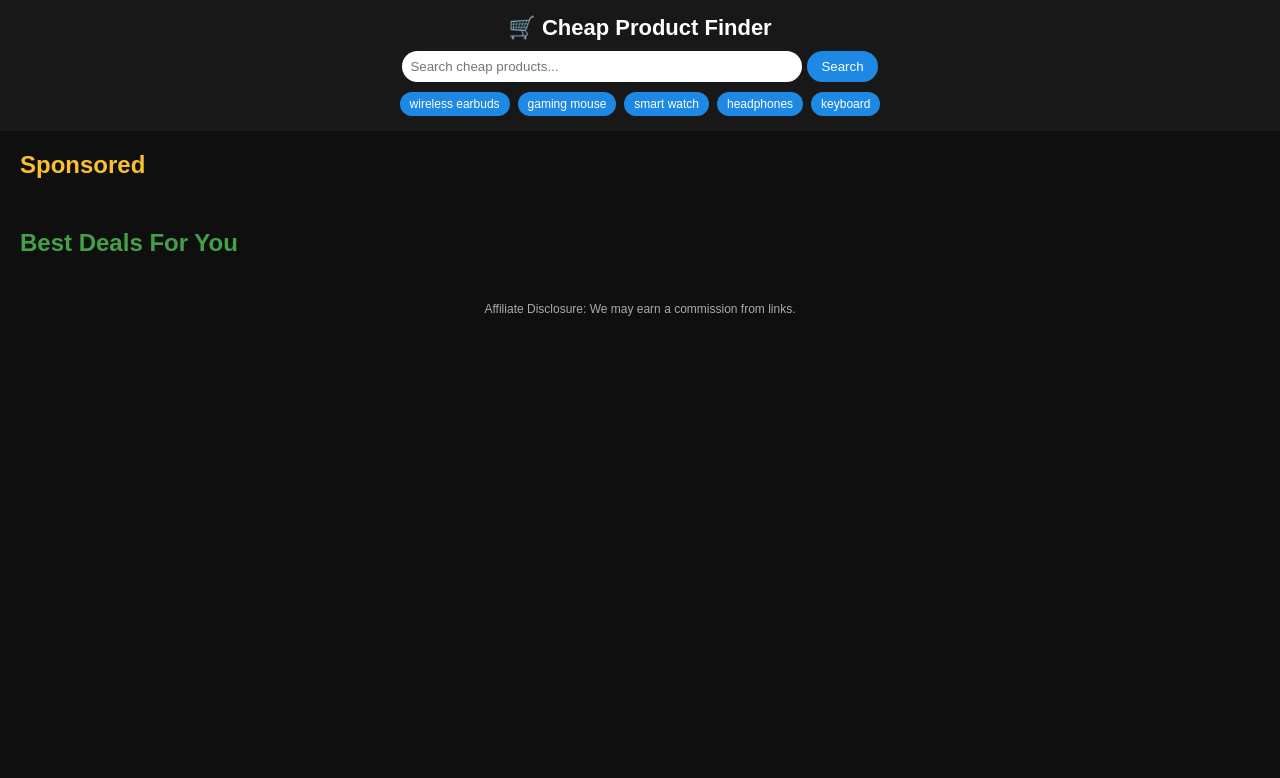
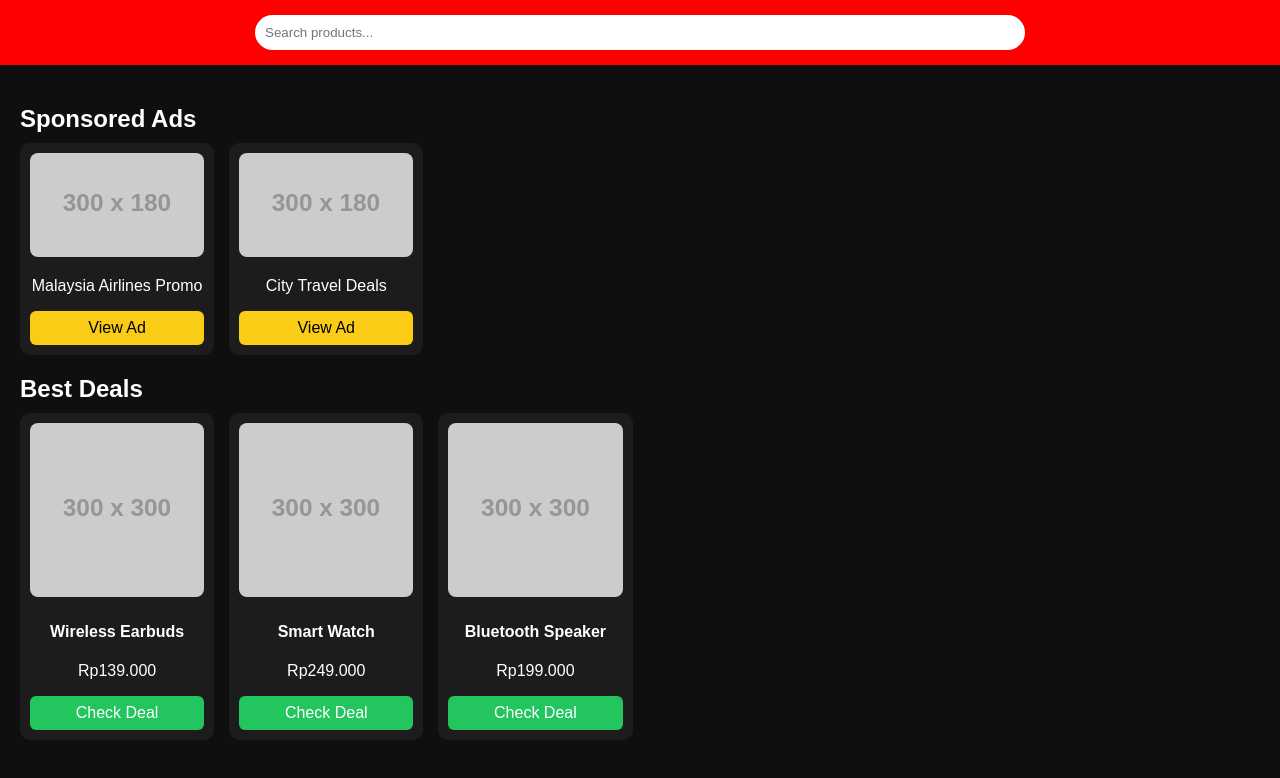
Before and after one commit to HafidzKholif/cheap-product-site, a website: page public/index.html in a window 1280 px wide. Drawn offline with Linux system fonts and the light colour scheme; placeholder pictures from the web are drawn by us.

Commit message:
Phase 2 UI: YouTube-style layout with ads, affiliate, suggestions

```diff
--- a/public/index.html
+++ b/public/index.html
@@ -8,37 +8,29 @@
 </head>
 <body>
 
-  <!-- HEADER / SEARCH -->
+  <!-- Top Search Bar -->
   <header class="top-bar">
-    <h1>🛒 Cheap Product Finder</h1>
-    <div class="search-box">
-      <input type="text" id="searchInput" placeholder="Search cheap products..." />
-      <button onclick="searchProducts()">Search</button>
-    </div>
+    <input type="text" id="searchInput" placeholder="Search products..." oninput="showSuggestions()" />
     <div id="suggestions" class="suggestions"></div>
   </header>
 
-  <!-- MAIN CONTENT -->
-  <main>
+  <!-- Content -->
+  <main class="container">
 
     <!-- ADS SECTION (YELLOW) -->
-    <section class="section ads-section">
-      <h2>Sponsored</h2>
-      <div id="ads" class="grid"></div>
+    <section>
+      <h2>Sponsored Ads</h2>
+      <div class="grid" id="ads"></div>
     </section>
 
     <!-- AFFILIATE PRODUCTS (GREEN) -->
-    <section class="section products-section">
-      <h2>Best Deals For You</h2>
-      <div id="results" class="grid"></div>
+    <section>
+      <h2>Best Deals</h2>
+      <div class="grid" id="products"></div>
     </section>
 
   </main>
 
-  <footer>
-    <p>Affiliate Disclosure: We may earn a commission from links.</p>
-  </footer>
-
   <script src="script.js"></script>
 </body>
 </html>
--- a/public/script.js
+++ b/public/script.js
@@ -1,57 +1,81 @@
-// Fake suggestions (BLUE)
-const suggestions = ["wireless earbuds", "gaming mouse", "smart watch", "headphones", "keyboard"];
+// DEMO DATA (PHASE 2)
 
-// Render suggestions
-const suggestionBox = document.getElementById("suggestions");
-suggestions.forEach(s => {
-  const div = document.createElement("div");
-  div.className = "suggestion-item";
-  div.innerText = s;
-  div.onclick = () => {
-    document.getElementById("searchInput").value = s;
-    searchProducts();
-  };
-  suggestionBox.appendChild(div);
+const ads = [
+  {
+    name: "Malaysia Airlines Promo",
+    image: "https://via.placeholder.com/300x180",
+    link: "#"
+  },
+  {
+    name: "City Travel Deals",
+    image: "https://via.placeholder.com/300x180",
+    link: "#"
+  }
+];
+
+const products = [
+  {
+    name: "Wireless Earbuds",
+    price: "Rp139.000",
+    image: "https://via.placeholder.com/300",
+    link: "#"
+  },
+  {
+    name: "Smart Watch",
+    price: "Rp249.000",
+    image: "https://via.placeholder.com/300",
+    link: "#"
+  },
+  {
+    name: "Bluetooth Speaker",
+    price: "Rp199.000",
+    image: "https://via.placeholder.com/300",
+    link: "#"
+  }
+];
+
+const suggestionsData = ["Earbuds", "Smart Watch", "Speaker", "Headphone", "Power Bank"];
+
+// Render Ads
+const adsContainer = document.getElementById("ads");
+ads.forEach(ad => {
+  adsContainer.innerHTML += `
+    <div class="card ad">
+      <img src="${ad.image}" />
+      <p>${ad.name}</p>
+      <a href="${ad.link}">View Ad</a>
+    </div>
+  `;
 });
 
-async function searchProducts() {
-  const query = document.getElementById("searchInput").value;
-  const res = await fetch("/api/search?q=" + query);
-  const products = await res.json();
+// Render Products
+const productsContainer = document.getElementById("products");
+products.forEach(product => {
+  productsContainer.innerHTML += `
+    <div class="card affiliate">
+      <img src="${product.image}" />
+      <h4>${product.name}</h4>
+      <p>${product.price}</p>
+      <a href="${product.link}">Check Deal</a>
+    </div>
+  `;
+});
 
-  const results = document.getElementById("results");
-  const ads = document.getElementById("ads");
+// Search Suggestions
+function showSuggestions() {
+  const input = document.getElementById("searchInput").value.toLowerCase();
+  const suggestionsBox = document.getElementById("suggestions");
 
-  results.innerHTML = "";
-  ads.innerHTML = "";
-
-  if (products.length === 0) {
-    results.innerHTML = "<p>No products found.</p>";
+  if (!input) {
+    suggestionsBox.style.display = "none";
     return;
   }
 
-  // First product = Sponsored Ad (YELLOW)
-  const ad = products[0];
-  ads.innerHTML = `
-    <div class="card">
-      <img src="${ad.image}" />
-      <h3>${ad.name}</h3>
-      <p><strong>Rp ${ad.price}</strong></p>
-      <p>${ad.store}</p>
-      <a href="${ad.link}" target="_blank"><button>Buy Now</button></a>
-    </div>
-  `;
+  const filtered = suggestionsData.filter(item => item.toLowerCase().includes(input));
 
-  // Rest = Affiliate Products (GREEN)
-  products.slice(1).forEach(p => {
-    results.innerHTML += `
-      <div class="card">
-        <img src="${p.image}" />
-        <h3>${p.name}</h3>
-        <p><strong>Rp ${p.price}</strong></p>
-        <p>${p.store}</p>
-        <a href="${p.link}" target="_blank"><button>Buy Now</button></a>
-      </div>
-    `;
-  });
+  suggestionsBox.innerHTML = filtered
+    .map(item => `<div class="suggestion-item">${item}</div>`)
+    .join("");
+
+  suggestionsBox.style.display = filtered.length ? "block" : "none";
 }
--- a/public/style.css
+++ b/public/style.css
@@ -1,150 +1,88 @@
-* {
+body {
   margin: 0;
-  padding: 0;
-  box-sizing: border-box;
   font-family: Arial, sans-serif;
+  background: #0f0f0f;
+  color: white;
 }
 
-body {
-  background: #0f0f0f;
-  color: #fff;
+.top-bar {
+  background: #ff0000;
+  padding: 15px;
+  display: flex;
+  justify-content: center;
+  position: sticky;
+  top: 0;
+  z-index: 10;
 }
 
-/* TOP BAR */
-.top-bar {
-  background: #181818;
-  padding: 15px;
-  text-align: center;
-  position: sticky;
-  top: 0;
-  z-index: 100;
-}
-
-.top-bar h1 {
-  margin-bottom: 10px;
-  font-size: 22px;
-}
-
-.search-box {
-  display: flex;
-  justify-content: center;
-  gap: 5px;
-}
-
-.search-box input {
+.top-bar input {
   width: 60%;
-  max-width: 400px;
-  padding: 8px;
+  padding: 10px;
   border-radius: 20px;
   border: none;
   outline: none;
 }
 
-.search-box button {
-  padding: 8px 14px;
-  border: none;
-  border-radius: 20px;
-  cursor: pointer;
-  background: #1e88e5;
-  color: white;
-}
-
-/* SUGGESTIONS (BLUE) */
 .suggestions {
-  margin-top: 10px;
-  display: flex;
-  justify-content: center;
-  gap: 8px;
-  flex-wrap: wrap;
+  position: absolute;
+  top: 60px;
+  width: 60%;
+  background: #1f1f1f;
+  border-radius: 8px;
+  display: none;
 }
 
 .suggestion-item {
-  background: #1e88e5;
-  padding: 5px 10px;
-  border-radius: 20px;
-  font-size: 12px;
+  padding: 10px;
   cursor: pointer;
 }
 
-/* SECTIONS */
-.section {
+.suggestion-item:hover {
+  background: #333;
+}
+
+.container {
   padding: 20px;
 }
 
-.section h2 {
+h2 {
   margin-bottom: 10px;
 }
 
-/* GRID */
 .grid {
   display: grid;
   grid-template-columns: repeat(auto-fill, minmax(180px, 1fr));
   gap: 15px;
 }
 
-/* CARDS */
 .card {
-  background: #202020;
+  background: #1c1c1c;
+  padding: 10px;
   border-radius: 10px;
-  padding: 10px;
   text-align: center;
-  transition: transform 0.2s;
-}
-
-.card:hover {
-  transform: scale(1.03);
 }
 
 .card img {
   width: 100%;
-  height: 140px;
-  object-fit: cover;
   border-radius: 8px;
 }
 
-.card h3 {
-  font-size: 14px;
-  margin: 6px 0;
-}
-
-.card p {
-  font-size: 13px;
-  margin: 3px 0;
-}
-
-.card button {
-  margin-top: 6px;
-  width: 100%;
-  padding: 6px;
-  border: none;
-  border-radius: 5px;
-  cursor: pointer;
-  background: #43a047;
+.card a {
+  display: block;
+  margin-top: 8px;
+  padding: 8px;
+  border-radius: 6px;
+  text-decoration: none;
   color: white;
 }
 
-/* ADS STYLE (YELLOW) */
-.ads-section .card {
-  border: 2px solid #fbc02d;
+/* AD = YELLOW */
+.ad a {
+  background: #facc15;
+  color: black;
 }
 
-.ads-section h2 {
-  color: #fbc02d;
+/* AFFILIATE = GREEN */
+.affiliate a {
+  background: #22c55e;
 }
-
-/* AFFILIATE STYLE (GREEN) */
-.products-section .card {
-  border: 2px solid #43a047;
-}
-
-.products-section h2 {
-  color: #43a047;
-}
-
-/* FOOTER */
-footer {
-  text-align: center;
-  padding: 15px;
-  font-size: 12px;
-  color: #aaa;
-}
```
